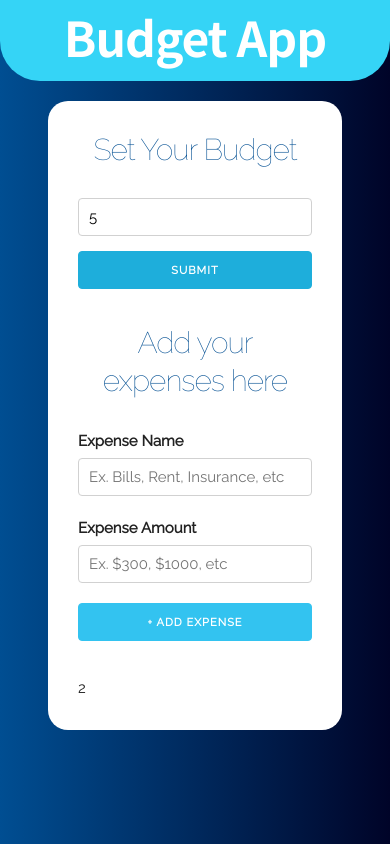
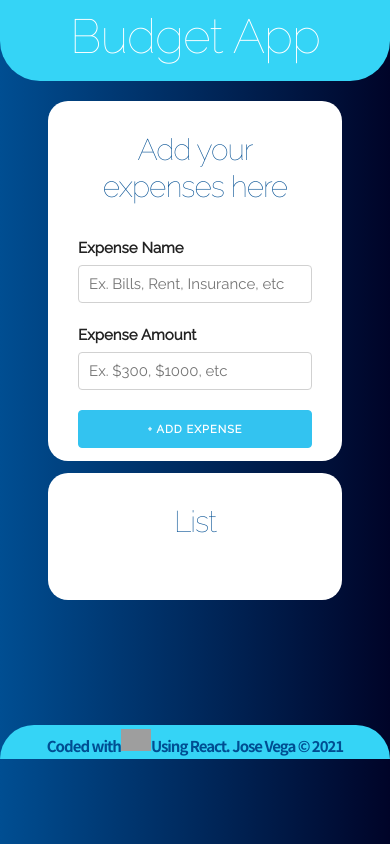
Before and after one commit to VEGALUISJ/budget-app, a React (Create React App) app: page / in a window 390 px wide. Both pictures are taken after typing "5" into the empty fields and a click on the button "SUBMIT". Built offline with nearby package versions, Linux system fonts and the light colour scheme; grey boxes are pictures that could not be loaded.

Commit message:
fixing responsive

```diff
--- a/package.json
+++ b/package.json
@@ -6,6 +6,7 @@
     "@testing-library/jest-dom": "^5.11.9",
     "@testing-library/react": "^11.2.5",
     "@testing-library/user-event": "^12.6.3",
+    "nanoid": "^3.1.20",
     "react": "^17.0.1",
     "react-dom": "^17.0.1",
     "react-scripts": "4.0.2",
--- a/src/App.js
+++ b/src/App.js
@@ -1,23 +1,46 @@
-import React, { useState } from "react";
+import React, { useState, Fragment } from "react";
 import Questions from "./components/questions";
 import Form from "./components/Form";
+import Footer from "./components/Footer";
+import List from "./components/List";
 
 function App() {
   const [budget, setBudget] = useState(0);
   const [remaining, setRemaining] = useState(0);
+  const [showquestion, setQuestion] = useState(true);
+  const [expenses, setExpenses] = useState([]);
+
+  const addNewExpense = (expense) => {
+    setExpenses([...expenses, expense]);
+  };
 
   return (
     <header>
       <h1>Budget App</h1>
-      <div className="main-content content">
-        <Questions setBudget={setBudget} setRemaining={setRemaining} />
-        <div className="row">
-          <div className="one-half column">
-            <Form />
+      {showquestion ? (
+        <Fragment>
+          <div className="main-content content">
+            <Questions
+              setBudget={setBudget}
+              setRemaining={setRemaining}
+              setQuestion={setQuestion}
+            />
           </div>
-          <div className="one-half column">2</div>
-        </div>
-      </div>
+          <Footer classForResponsive={"footer2"} />
+        </Fragment>
+      ) : (
+        <Fragment>
+          <div className="main-content2">
+            <div className="main-content3 content">
+              <Form addNewExpense={addNewExpense} />
+            </div>
+            <div className="main-content4 content">
+              <List expenses={expenses} />
+            </div>
+          </div>
+          <Footer classForResponsive={"footer1"} />
+        </Fragment>
+      )}
     </header>
   );
 }
--- /dev/null
+++ b/src/components/Expense.jsx
@@ -0,0 +1,15 @@
+import React from "react";
+
+const Expense = ({ expense }) => {
+  return (
+    <li className="expense">
+      <p>
+        {expense.name}
+
+        <span className="expense">$ {expense.amount}</span>
+      </p>
+    </li>
+  );
+};
+
+export default Expense;
--- /dev/null
+++ b/src/components/Footer.jsx
@@ -0,0 +1,18 @@
+import React from "react";
+
+const Footer = ({ classForResponsive }) => {
+  return (
+    <footer className={classForResponsive}>
+      <h2>
+        Coded with
+        <img
+          src="https://img.icons8.com/cotton/64/000000/like--v1.png"
+          alt="Heart"
+        />
+        Using React. Jose Vega © 2021
+      </h2>
+    </footer>
+  );
+};
+
+export default Footer;
--- a/src/components/Form.jsx
+++ b/src/components/Form.jsx
@@ -1,13 +1,46 @@
+import { nanoid } from "nanoid";
 import React, { useState, Fragment } from "react";
+import Error from "./Error";
 
-const Form = () => {
+const Form = ({ addNewExpense }) => {
+  const [name, setName] = useState("");
+  const [amount, setAmount] = useState();
+  const [error, setError] = useState(false);
+
   const handleSubmit = (e) => {
     e.preventDefault();
+
+    //validate
+
+    if (amount < 1 || isNaN(amount) || name.trim() === "") {
+      setError(true);
+      return;
+    }
+    setError(false);
+
+    //build expense
+
+    const expense = {
+      name,
+      amount,
+      id: nanoid(),
+    };
+
+    //send expense thru main component
+    addNewExpense(expense);
+
+    //reset from
+    setName("");
+    setAmount("");
   };
 
   return (
     <Fragment>
       <h2>Add your expenses here</h2>
+
+      {error ? (
+        <Error message="All fields are required or Invalid Amount" />
+      ) : null}
 
       <form onSubmit={handleSubmit}>
         <label>Expense Name</label>
@@ -15,6 +48,8 @@ const Form = () => {
           type="Text"
           className="u-full-width field"
           placeholder="Ex. Bills, Rent, Insurance, etc"
+          value={name}
+          onChange={(e) => setName(e.target.value)}
         />
 
         <label>Expense Amount</label>
@@ -22,6 +57,8 @@ const Form = () => {
           type="number"
           className="u-full-width field"
           placeholder="Ex. $300, $1000, etc"
+          value={amount}
+          onChange={(e) => setAmount(parseInt(e.target.value), 10)}
         />
 
         <button type="submit" className="button-primary u-full-width">
--- /dev/null
+++ b/src/components/List.jsx
@@ -0,0 +1,15 @@
+import React from "react";
+import Expense from "./Expense";
+
+const List = ({ expenses }) => {
+  return (
+    <div className="expenses-made">
+      <h2>List</h2>
+      {expenses.map((expense) => (
+        <Expense key={expense.id} expense={expense} />
+      ))}
+    </div>
+  );
+};
+
+export default List;
--- a/src/components/questions.jsx
+++ b/src/components/questions.jsx
@@ -1,7 +1,7 @@
 import React, { Fragment, useState } from "react";
 import Error from "./Error";
 
-const Questions = ({ setBudget, setRemaining }) => {
+const Questions = ({ setBudget, setRemaining, setQuestion }) => {
   const [quantity, setQuantity] = useState(0);
   const [error, setError] = useState(false);
 
@@ -19,6 +19,7 @@ const Questions = ({ setBudget, setRemaining }) => {
     setError(false);
     setBudget(quantity);
     setRemaining(quantity);
+    setQuestion(false);
   };
 
   return (
--- a/src/index.css
+++ b/src/index.css
@@ -25,6 +25,10 @@ body {
   font-family: "Raleway", sans-serif;
 }
 
+img {
+  width: 30px;
+}
+
 header {
   margin: 0px;
 }
@@ -36,9 +40,32 @@ header {
 .main-content {
   background-color: white;
   padding: 30px;
+  width: 80%;
   border-radius: 20px;
-  width: 60%;
   margin: 3% auto;
+}
+
+.main-content2 {
+  display: flex;
+  justify-content: space-around;
+}
+
+.main-content3 {
+  background-color: white;
+  padding: 30px;
+  border-radius: 20px;
+  width: 35%;
+  margin: 3% auto;
+  height: 300px;
+}
+
+.main-content4 {
+  background-color: white;
+  padding: 30px;
+  border-radius: 20px;
+  width: 35%;
+  margin: 3% auto;
+  height: auto;
 }
 
 .budget p {
@@ -55,7 +82,7 @@ header {
 }
 
 h1 {
-  font-family: "Noto Sans JP", sans-serif;
+  font-family: "Raleway", sans-serif;
   padding-top: 2%;
   padding-bottom: 4%;
   font-weight: 100;
@@ -72,7 +99,7 @@ h2 {
   font-weight: 100;
   color: #004e92;
   margin-bottom: 30px;
-  font-size: 3rem !important;
+  font-size: 3rem;
   text-align: center;
 }
 
@@ -143,3 +170,63 @@ h2 {
   padding: 1rem;
   color: white;
 }
+
+.footer1 > h2 {
+  font-family: "Noto Sans JP", sans-serif;
+  color: #004e92;
+  margin-bottom: 0;
+  padding-top: 1%;
+  padding-bottom: 1%;
+  text-align: center;
+  font-size: 120%;
+  background-color: #35d4f6;
+  border-top-left-radius: 40px;
+  border-top-right-radius: 40px;
+  position: relative;
+  margin-top: 240px;
+  bottom: 0;
+  width: 100%;
+}
+
+.footer2 > h2 {
+  font-family: "Noto Sans JP", sans-serif;
+  color: #004e92;
+  margin-bottom: 0;
+  padding-top: 1%;
+  padding-bottom: 1%;
+  text-align: center;
+  font-size: 120%;
+  background-color: #35d4f6;
+  border-top-left-radius: 40px;
+  border-top-right-radius: 40px;
+  position: absolute;
+  bottom: 0;
+  width: 100%;
+}
+
+@media only screen and (max-width: 700px) {
+  .main-content2 {
+    background-color: #c3e6cb;
+    display: inline;
+    width: 90%;
+  }
+
+  .main-content {
+    width: 60%;
+  }
+
+  .main-content3,
+  .main-content4 {
+    width: 60%;
+  }
+
+  .footer1 > h2 {
+    position: relative;
+    font-size: 100%;
+    margin-top: 32%;
+  }
+
+  .footer2 > h2 {
+    font-size: 100%;
+  }
+}
```
